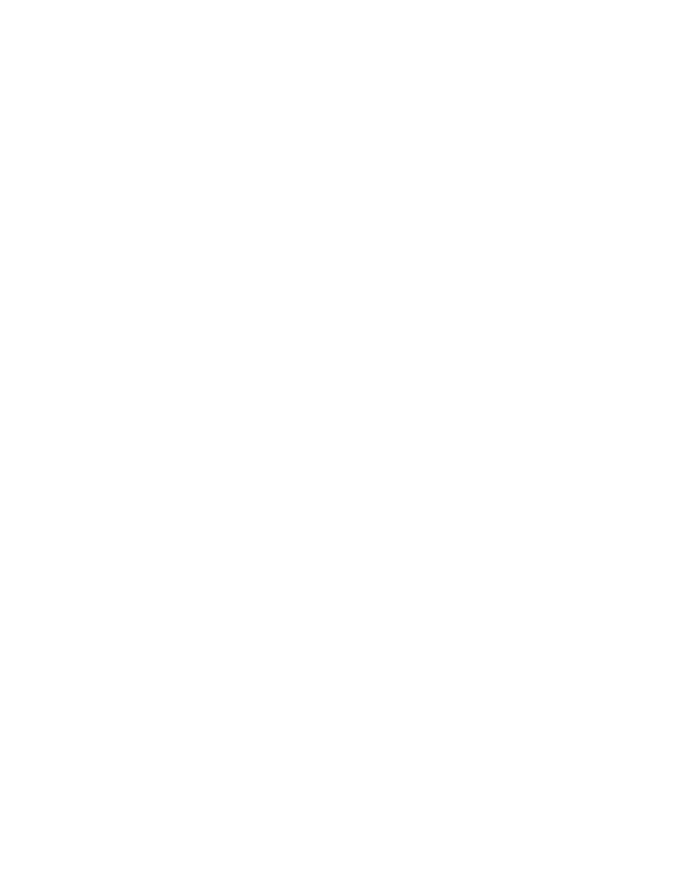
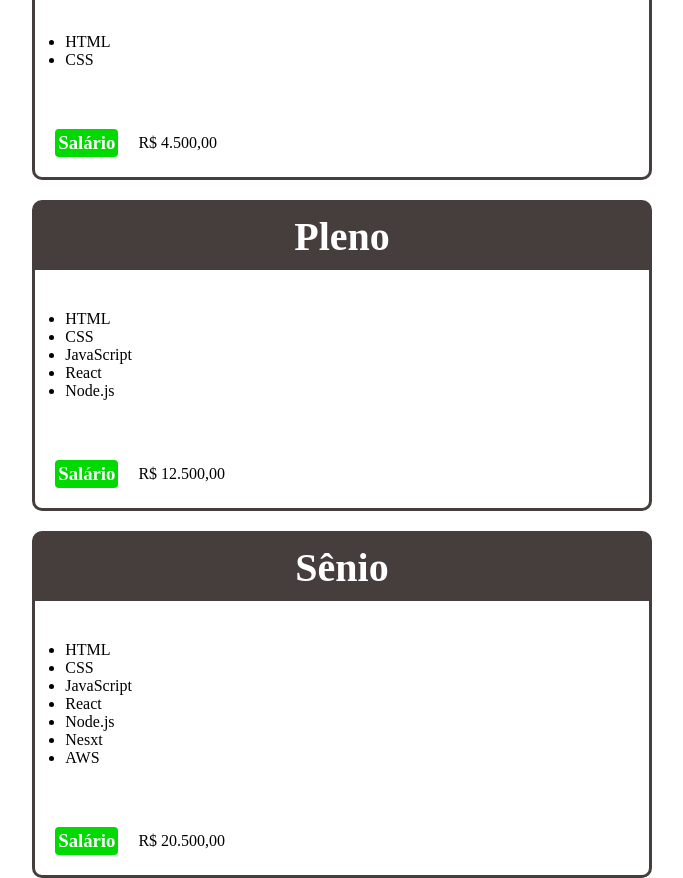
Before and after one commit to Eric6ix/CSS_Flex-box, a plain HTML site: page projeto-flex-box/index.html in a window 1280 px wide. Shown: the whole page, without its empty margins (298-981 px from the left). Before the commit the page ends 800 px from the top, so only its background shows below. Drawn offline with Linux system fonts and the light colour scheme.

Commit message:
finalizado

```diff
--- a/projeto-flex-box/index.html
+++ b/projeto-flex-box/index.html
@@ -1,12 +1,54 @@
 <!DOCTYPE html>
-<html lang="en">
-<head>
-    <meta charset="UTF-8">
-    <meta name="viewport" content="width=device-width, initial-scale=1.0">
+<html lang="pt-br">
+  <head>
+    <meta charset="UTF-8" />
+    <meta name="viewport" content="width=device-width, initial-scale=1.0" />
     <title>Flex-box</title>
-    <link rel="stylesheet" href="style.css">
-</head>
-<body>
-
-</body>
+    <link rel="stylesheet" href="style.css" />
+  </head>
+  <body>
+    <main>
+      <section>
+        <h2>Júnior</h2>
+        <ul>
+          <li>HTML</li>
+          <li>CSS</li>
+        </ul>
+        <div class="salary">
+          <h3>Salário</h3>
+          <p>R$ 4.500,00</p>
+        </div>
+      </section>
+      <section>
+        <h2>Pleno</h2>
+        <ul>
+          <li>HTML</li>
+          <li>CSS</li>
+          <li>JavaScript</li>
+          <li>React</li>
+          <li>Node.js</li>
+        </ul>
+        <div class="salary">
+          <h3>Salário</h3>
+          <p>R$ 12.500,00</p>
+        </div>
+      </section>
+      <section>
+        <h2>Sênio</h2>
+        <ul>
+          <li>HTML</li>
+          <li>CSS</li>
+          <li>JavaScript</li>
+          <li>React</li>
+          <li>Node.js</li>
+          <li>Nesxt</li>
+          <li>AWS</li>
+        </ul>
+        <div class="salary">
+          <h3>Salário</h3>
+          <p>R$ 20.500,00</p>
+        </div>
+      </section>
+    </main>
+  </body>
 </html>
--- a/projeto-flex-box/style.css
+++ b/projeto-flex-box/style.css
@@ -0,0 +1,52 @@
+* {
+  margin: 0;
+  padding: 0;
+  box-sizing: border-box;
+}
+body {
+  display: flex;
+  align-items: center;
+  justify-content: center;
+  height: 100vh;
+}
+main {
+  display: flex;
+  justify-content: center;
+  flex-wrap: wrap;
+  max-width: 80%;
+  gap: 20px;
+}
+section {
+  border: 3px solid #463d3d;
+  border-radius: 10px;
+  gap: 10px;
+  display: flex;
+  flex-basis: 300px;
+  flex-grow: 1;
+  flex-direction: column;
+}
+ul {
+  margin: 30px;
+}
+.salary {
+  display: flex;
+  align-items: center;
+}
+h2 {
+  font-size: 2.5rem;
+  text-align: center;
+  background-color: #463d3d;
+  color: white;
+  padding: 10px;
+}
+h3 {
+  margin: 20px;
+  background-color: rgb(0, 218, 0);
+  color: #fff;
+  padding: 3px;
+  border-radius: 4px;
+  box-shadow: 10px;
+}
+section:nth-child(3)h2 {
+  background-color: #6b28d9;
+}
```
